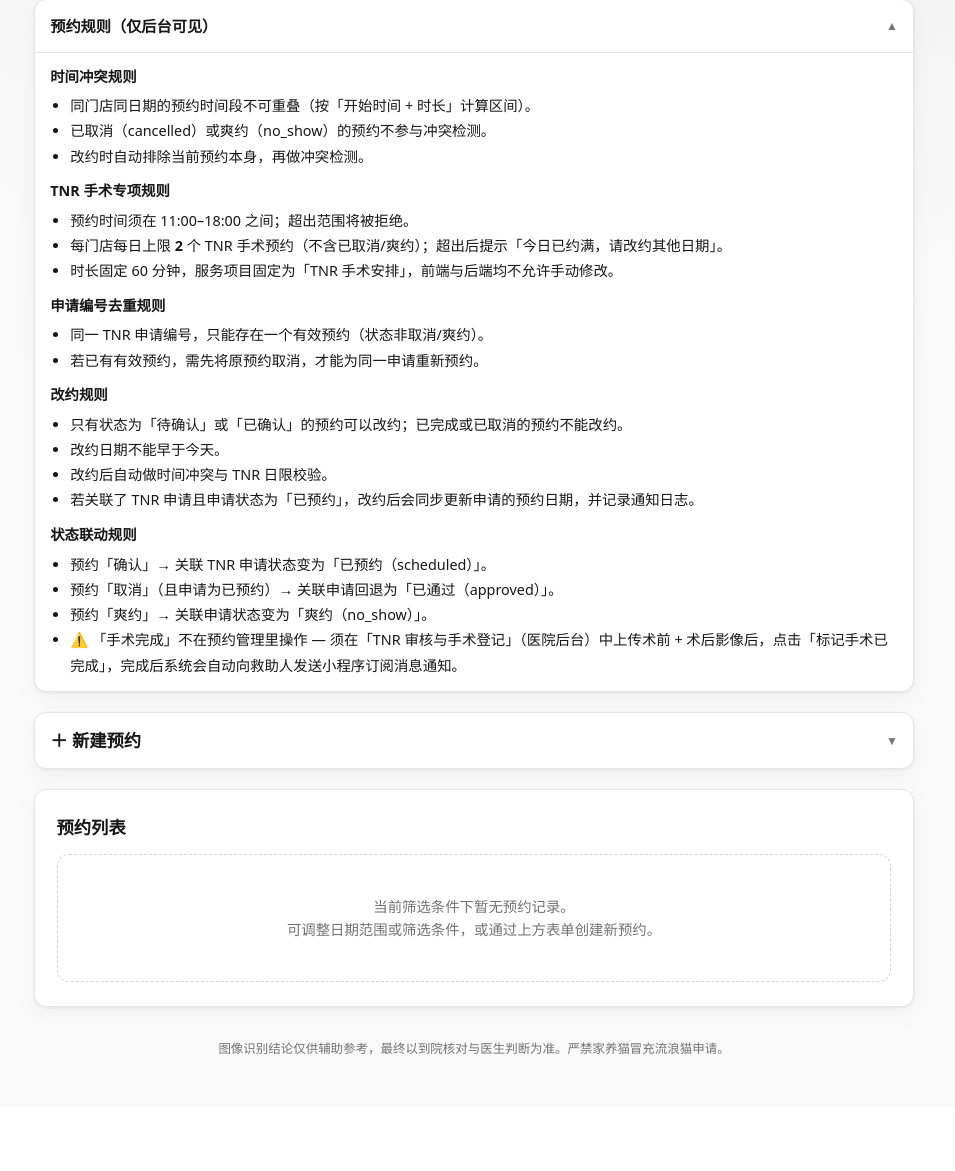
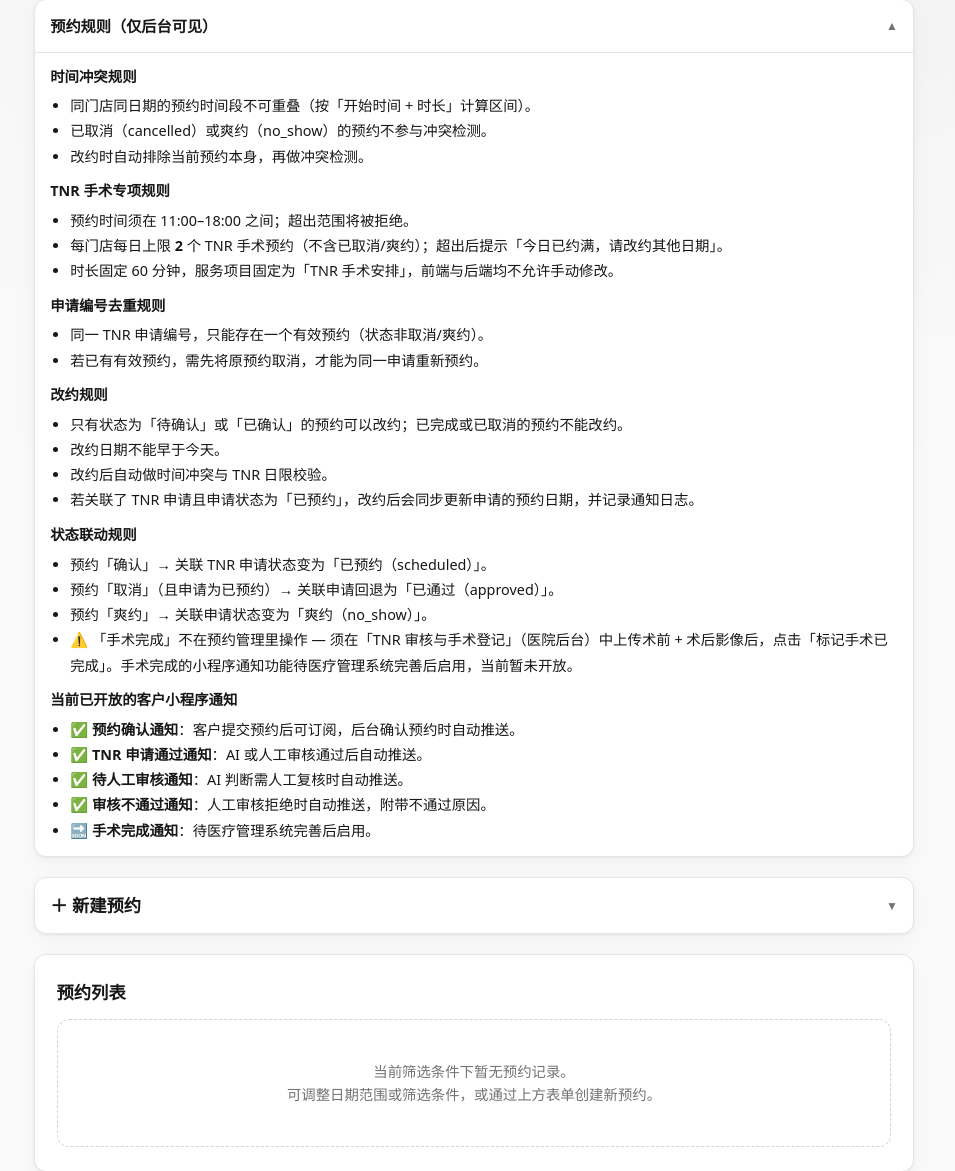
Before and after one commit to levanchic2-lang/dafopet-miniapp, a FastAPI app: page /admin/appointments in a window 1280 px wide, after a click that opens the changed part. Shown: the part 464-1635 px from the top of the page, without its empty margins (166-1121 px from the left). Before the commit the page ends 1519 px from the top, so only its background shows below. Run offline with FastAPI, Linux system fonts and the light colour scheme; the visitor is signed in with stand-in values (Sample User, id 1); data that the repository does not hold is empty.

Commit message:
docs: 更新预约规则说明，同步当前通知状态
- 手术完成条目去掉「自动发送订阅通知」说法，注明待医疗管理系统完善后启用
- 新增「当前已开放的客户小程序通知」一节，列明四项已上线通知和一项待启用通知

Co-Authored-By: Claude Sonnet 4.6 <noreply@anthropic.com>

```diff
--- a/templates/admin_appointments.html
+++ b/templates/admin_appointments.html
@@ -458,7 +458,17 @@
         <li>预约「确认」→ 关联 TNR 申请状态变为「已预约（scheduled）」。</li>
         <li>预约「取消」（且申请为已预约）→ 关联申请回退为「已通过（approved）」。</li>
         <li>预约「爽约」→ 关联申请状态变为「爽约（no_show）」。</li>
-        <li>⚠️ 「手术完成」不在预约管理里操作 — 须在「TNR 审核与手术登记」（医院后台）中上传术前 + 术后影像后，点击「标记手术已完成」，完成后系统会自动向救助人发送小程序订阅消息通知。</li>
+        <li>⚠️ 「手术完成」不在预约管理里操作 — 须在「TNR 审核与手术登记」（医院后台）中上传术前 + 术后影像后，点击「标记手术已完成」。手术完成的小程序通知功能待医疗管理系统完善后启用，当前暂未开放。</li>
+      </ul>
+    </div>
+    <div>
+      <strong>当前已开放的客户小程序通知</strong>
+      <ul style="margin:0.35rem 0 0;padding-left:1.25rem;line-height:1.75;">
+        <li>✅ <strong>预约确认通知</strong>：客户提交预约后可订阅，后台确认预约时自动推送。</li>
+        <li>✅ <strong>TNR 申请通过通知</strong>：AI 或人工审核通过后自动推送。</li>
+        <li>✅ <strong>待人工审核通知</strong>：AI 判断需人工复核时自动推送。</li>
+        <li>✅ <strong>审核不通过通知</strong>：人工审核拒绝时自动推送，附带不通过原因。</li>
+        <li>🔜 <strong>手术完成通知</strong>：待医疗管理系统完善后启用。</li>
       </ul>
     </div>
   </div>
```
